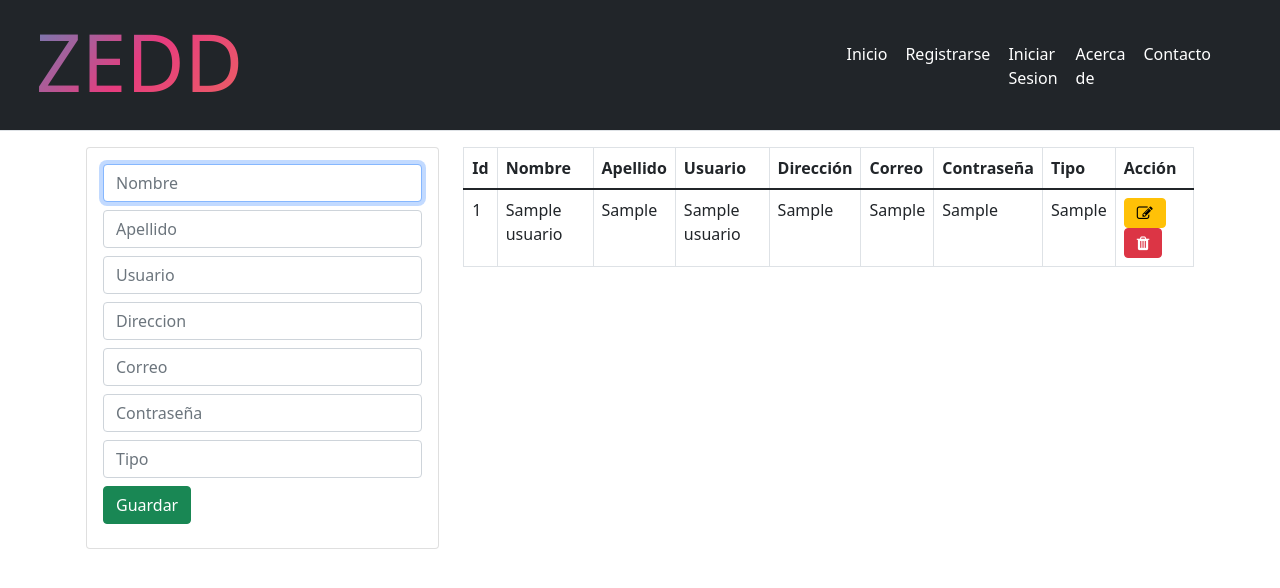
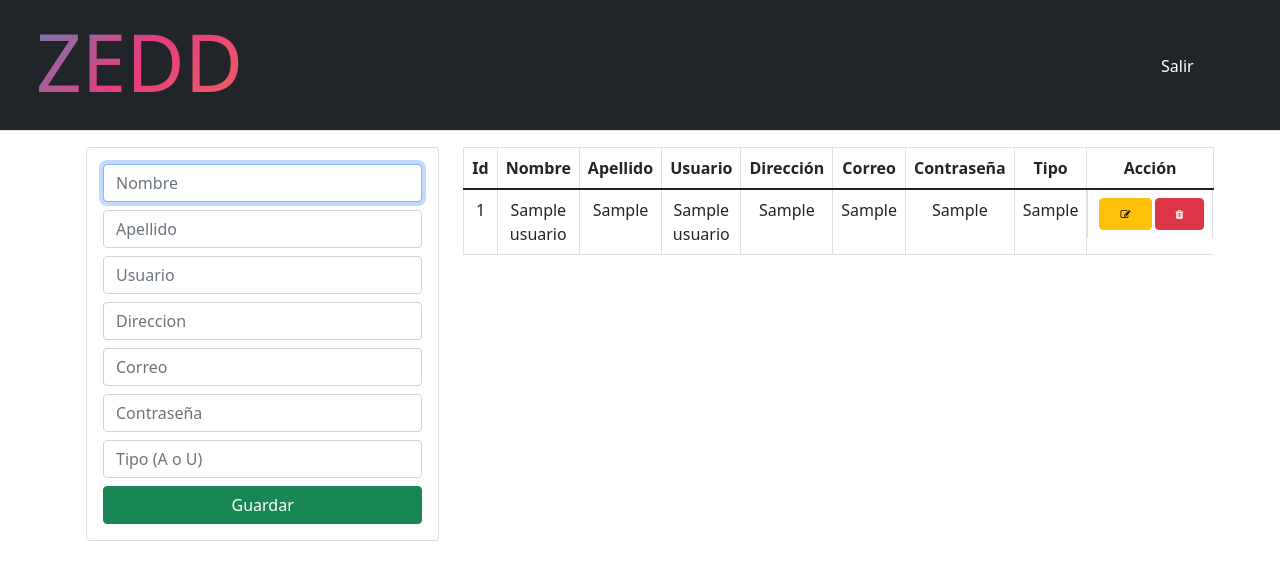
Before and after one commit to LuisQuintana23/proyecto-diseno, a PHP site: page /crud/crud.php in a window 1280 px wide. Shown: the top 588 px of the page. Run offline with PHP 8.4, Linux system fonts and the light colour scheme; tables that the repository leaves empty or names only in its code hold one stand-in row (values such as "Sample post"); some libraries are stand-ins or nearby versions.

Commit message:
Crud finalizado

```diff
--- a/crud/crud.php
+++ b/crud/crud.php
@@ -6,7 +6,7 @@
 
 <div class="container p-3">
     <div class="row">
-    <div class="col-md-4">
+    <div class="col-12 col-xl-4">
 
         <?php if(isset($_SESSION['message'])){ ?>
             <div class="alert alert-<?= $_SESSION['message_type']?> alert-dismissible fade show" role="alert">
@@ -54,19 +54,20 @@
                 </div>
 
                 <div class="form-group mb-2">
+                    <!--Solo permitira que se ingrese A o U-->
                     <input type="text" class="form-control" name="tipo"
-                    placeholder="Tipo" required>
+                    placeholder="Tipo (A o U)" required pattern="A|U">
                 </div>
 
-                <input type="submit" class="btn btn-success btn-block mb-2"
+                <input type="submit" class="btn btn-success w-100"
                 name="btn_guardar" value="Guardar">
 
             </form>
         </div>
 
     </div>
-    <div class="col-md-8">
-            <table class="table table-bordered">
+    <div class="col-12 col-xl-8">
+            <table class="table table-bordered text-center">
                 <thead>
 
                     <tr>
@@ -96,12 +97,12 @@
                                 <td><?php echo $fila['correo']?></td>
                                 <td><?php echo $fila['contrasena']?></td>
                                 <td><?php echo $fila['tipo']?></td>
-                                <td>
+                                <td class="d-flex flex-row">
                                     <a href="user_edit.php?id_usuario=<?php echo $fila['id_usuario']?>">
-                                        <i class="fa fa-pencil-square-o btn btn-warning"></i>
+                                        <i class="fa fa-pencil-square-o btn btn-warning btn_accion" title="Editar"></i>
                                     </a>
                                     <a href="user_delete.php?id_usuario=<?php echo $fila['id_usuario']?>">
-                                        <i class="fa fa-trash btn btn-danger"></i>
+                                        <i class="fa fa-trash btn btn-danger btn_accion" title="Eliminar"></i>
                                     </a>
                                 </td>
                             </tr>
--- a/crud/includes/header.php
+++ b/crud/includes/header.php
@@ -10,5 +10,6 @@
     <link rel="stylesheet" href="../bootstrap-5.1.3-dist/css/bootstrap.min.css">
     <link rel="stylesheet" href="../fonts/font-awesome-4.7.0/css/font-awesome.min.css">
     <link rel="stylesheet" href="../css/barra_navegacion.css">
+    <link rel="stylesheet" href="../css/crud.css">
 </head>
 <body>
--- a/crud/includes/navbar.php
+++ b/crud/includes/navbar.php
@@ -18,11 +18,7 @@
             </div>
             <div class="collapse navbar-collapse mt-2 me-5" id="menu">
                 <ul class="navbar-nav me-auto mb-2 mb-lg-8">
-                    <li class="nav-item"><a class="nav-link text-white" href="index.html">Inicio</a></li>
-                    <li class="nav-item"><a class="nav-link text-white" href="signup.html">Registrarse</a></li>
-                    <li class="nav-item"><a class="nav-link text-white" href="login.html">Iniciar Sesion</a></li>
-                    <li class="nav-item"><a class="nav-link text-white" href="acerca.html">Acerca de</a></li>
-                    <li class="nav-item"><a class="nav-link text-white" href="contacto.html">Contacto</a></li>
+                    <li class="nav-item"><a class="nav-link text-white" href="../../index.html">Salir</a></li>
                 </ul>
             </div>
         </nav>
--- a/crud/user_save.php
+++ b/crud/user_save.php
@@ -6,7 +6,7 @@ include("db.php");
 if (isset($_POST["btn_guardar"])){
     $nombre = $_POST["nombre"];
     $apellido = $_POST["apellido"];
-    $usuario = $_POST["nombre_usuario"];
+    $usuario = $_POST["usuario"];
     $direccion = $_POST["direccion"];
     $correo = $_POST["correo"];
     $contra = $_POST["contrasena"];
@@ -31,7 +31,6 @@ if (isset($_POST["btn_guardar"])){
 
     header("Location: crud.php");
 
-
 }
 
 ?>
--- /dev/null
+++ b/css/crud.css
@@ -0,0 +1,10 @@
+.btn_accion{
+    padding: 10px 20px;
+    font-size: 10px;
+    margin-left: 3px;
+}
+
+
+tr:hover{
+	background: #e5e5e5;
+}
```
Also changed, not shown: crud/user_edit.php (+28 -4 lines).
